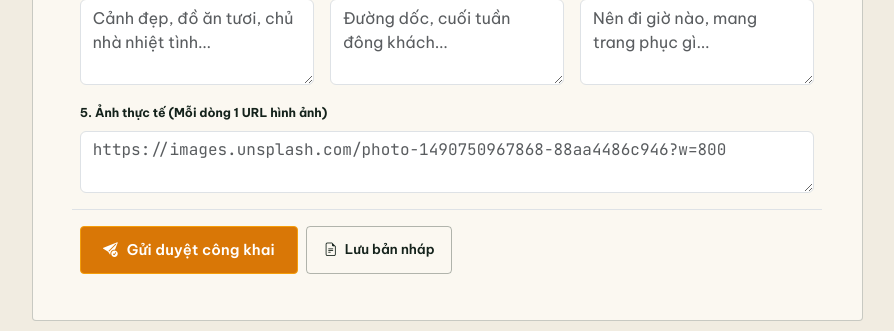
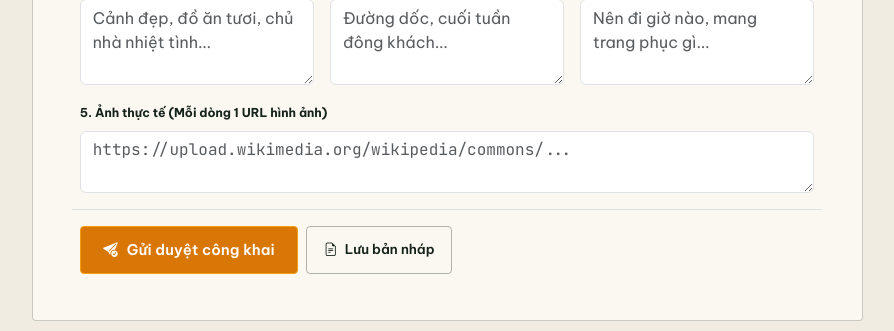
Before and after one commit to trankhanhtoan286/Bac_Du_Travel_Planner, a PHP site: page /experience_form.php in a window 1280 px wide; the page is wider, and only the part inside the window is pictured. Shown: the part 803-1134 px from the top of that part, without its empty margins (193-1087 px from the left). Run offline with PHP 8.4, Linux system fonts and the light colour scheme; a user stored in the database is signed in; data comes from the database, SQL or seed files in the repository; some web fonts are replaced.

Commit message:
refactor(experiences): dong bo banner nhat ky thuc dia deo ma pi leng va goi y anh wikimedia

```diff
--- a/experience_form.php
+++ b/experience_form.php
@@ -301,7 +301,7 @@ require_once __DIR__ . '/includes/header.php';
             <div class="col-12">
               <label class="form-label small fw-bold">5. Ảnh thực tế (Mỗi dòng 1 URL hình ảnh)</label>
               <textarea name="image_urls" rows="2" class="form-control font-monospace small"
-                        placeholder="https://images.unsplash.com/photo-1490750967868-88aa4486c946?w=800"><?= e($defaultImageLines) ?></textarea>
+                        placeholder="https://upload.wikimedia.org/wikipedia/commons/..."><?= e($defaultImageLines) ?></textarea>
             </div>
 
             <div class="col-12 pt-3 border-top d-flex flex-wrap justify-content-between align-items-center gap-2">
--- a/experiences.php
+++ b/experiences.php
@@ -89,7 +89,7 @@ require_once __DIR__ . '/includes/header.php';
 
 <!-- SUBPAGE CINEMATIC HERO -->
 <header class="cin-subhero">
-  <img src="https://images.unsplash.com/photo-1528127269322-539801943592?w=1800&auto=format&fit=crop&q=82"
+  <img src="https://upload.wikimedia.org/wikipedia/commons/thumb/5/50/Flycam_view_of_road_at_Ma_Pi_Leng_pass.png/960px-Flycam_view_of_road_at_Ma_Pi_Leng_pass.png"
        alt="Trải nghiệm Cộng đồng Miền Bắc" class="cin-subhero-bg">
   <div class="cin-subhero-overlay"></div>
   <div class="container cin-subhero-inner">
```
